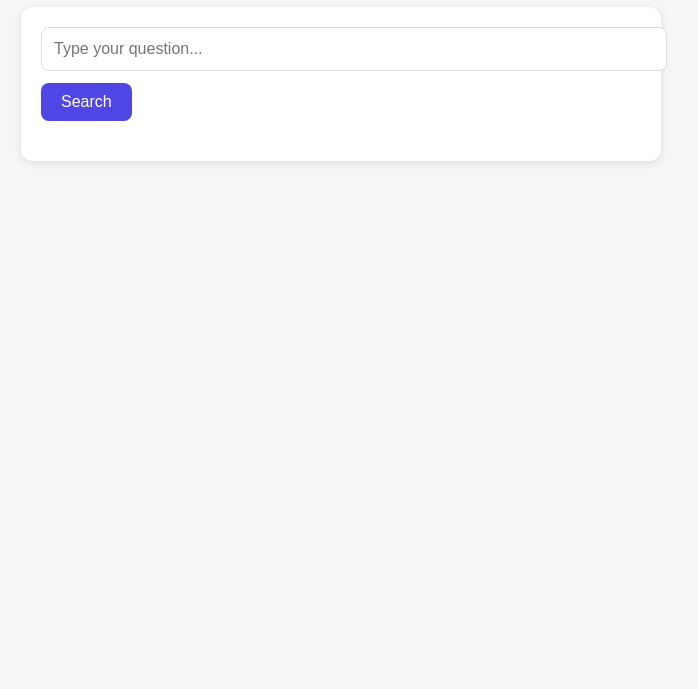
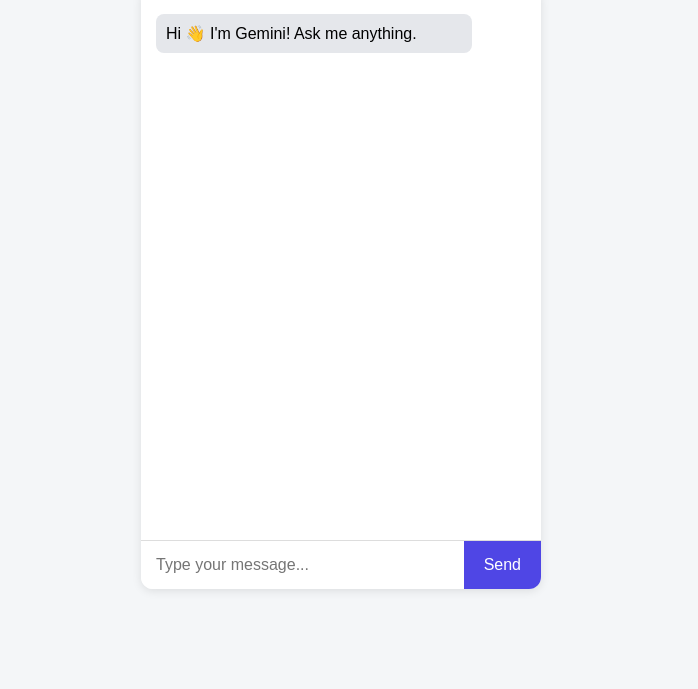
Before and after one commit to Ranjitr123/chatbotai, a website: page index.html in a window 1280 px wide. Shown: the part 111-800 px from the top of the page, without its empty margins (299-997 px from the left). Drawn offline with Linux system fonts and the light colour scheme.

Commit message:
index.html changed

```diff
--- a/index.html
+++ b/index.html
@@ -1,84 +1,124 @@
 <!DOCTYPE html>
 <html lang="en">
 <head>
-  <meta charset="UTF-8" />
-  <meta name="viewport" content="width=device-width, initial-scale=1.0" />
-  <title>Gemini Prompt UI</title>
+  <meta charset="UTF-8">
+  <meta name="viewport" content="width=device-width, initial-scale=1.0">
+  <title>Gemini Chatbot</title>
   <style>
     body {
       font-family: Arial, sans-serif;
-      background: #f4f6f8;
-      padding: 30px;
+      background-color: #f4f6f8;
+      display: flex;
+      justify-content: center;
+      align-items: center;
+      height: 100vh;
+      margin: 0;
+    }
+    .chat-container {
+      width: 400px;
+      height: 600px;
+      background: white;
+      border-radius: 12px;
+      box-shadow: 0 2px 10px rgba(0,0,0,0.1);
       display: flex;
       flex-direction: column;
-      align-items: center;
+      overflow: hidden;
     }
-    h1 {
-      color: #333;
+    .chat-box {
+      flex: 1;
+      padding: 15px;
+      overflow-y: auto;
     }
-    .container {
-      width: 100%;
-      max-width: 600px;
-      background: #fff;
-      padding: 20px;
-      border-radius: 12px;
-      box-shadow: 0px 2px 8px rgba(0,0,0,0.1);
+    .message {
+      margin: 10px 0;
+      padding: 10px;
+      border-radius: 8px;
+      max-width: 80%;
+    }
+    .user {
+      background: #4f46e5;
+      color: white;
+      align-self: flex-end;
+    }
+    .bot {
+      background: #e5e7eb;
+      color: black;
+      align-self: flex-start;
+    }
+    .input-area {
+      display: flex;
+      border-top: 1px solid #ddd;
     }
     input {
-      width: 100%;
-      padding: 12px;
-      border: 1px solid #ddd;
-      border-radius: 8px;
-      margin-bottom: 12px;
+      flex: 1;
+      border: none;
+      padding: 15px;
       font-size: 16px;
+      outline: none;
     }
     button {
-      padding: 10px 20px;
-      border: none;
-      border-radius: 8px;
       background: #4f46e5;
       color: white;
+      border: none;
+      padding: 0 20px;
       font-size: 16px;
       cursor: pointer;
     }
     button:hover {
       background: #4338ca;
     }
-    #response {
-      margin-top: 20px;
-      font-size: 16px;
-      line-height: 1.5;
-      color: #444;
-      white-space: pre-wrap;
-    }
   </style>
 </head>
 <body>
-  <h1>Ask Gemini AI</h1>
-  <div class="container">
-    <input type="text" id="prompt" placeholder="Type your question..." />
-    <button onclick="getResponse()">Search</button>
-    <p id="response"></p>
+  <div class="chat-container">
+    <div class="chat-box" id="chatBox">
+      <div class="message bot">Hi 👋 I'm Gemini! Ask me anything.</div>
+    </div>
+    <div class="input-area">
+      <input type="text" id="prompt" placeholder="Type your message..." />
+      <button onclick="sendMessage()">Send</button>
+    </div>
   </div>
 
   <script>
-    async function getResponse() {
-      const prompt = document.getElementById("prompt").value;
-      const responseBox = document.getElementById("response");
-      responseBox.innerText = "⏳ Loading...";
+    async function sendMessage() {
+      const input = document.getElementById("prompt");
+      const chatBox = document.getElementById("chatBox");
+      const message = input.value.trim();
+
+      if (!message) return;
+
+      // Show user message
+      const userMsg = document.createElement("div");
+      userMsg.className = "message user";
+      userMsg.textContent = message;
+      chatBox.appendChild(userMsg);
+      input.value = "";
+
+      // Auto scroll to bottom
+      chatBox.scrollTop = chatBox.scrollHeight;
+
+      // Show bot typing...
+      const botMsg = document.createElement("div");
+      botMsg.className = "message bot";
+      botMsg.textContent = "⏳ Thinking...";
+      chatBox.appendChild(botMsg);
+      chatBox.scrollTop = chatBox.scrollHeight;
+
       try {
-  const res = await fetch("http://localhost:5001/generate", {
+        const res = await fetch("https://chatbotai-qtyj.onrender.com/generate", {
           method: "POST",
           headers: { "Content-Type": "application/json" },
-    body: JSON.stringify({ prompt }),
+          body: JSON.stringify({ prompt: message }),
         });
+
         const data = await res.json();
-  responseBox.innerText = data.result || "No response";
+        botMsg.textContent = data.result || "⚠️ No response from server.";
       } catch (error) {
-  responseBox.innerText = "❌ Error: " + error.message;
+        botMsg.textContent = "❌ Error: " + error.message;
       }
 
-
+      chatBox.scrollTop = chatBox.scrollHeight;
     }
   </script>
 </body>
```
Also changed, not shown: chatbot.html (+1 -1 lines). Lines whose indentation alone changed are shown as unchanged.
